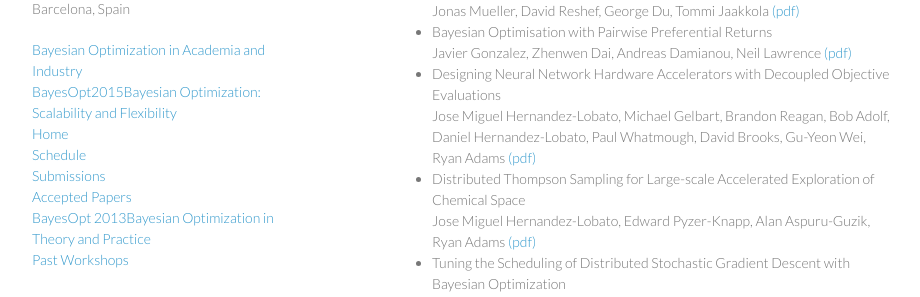
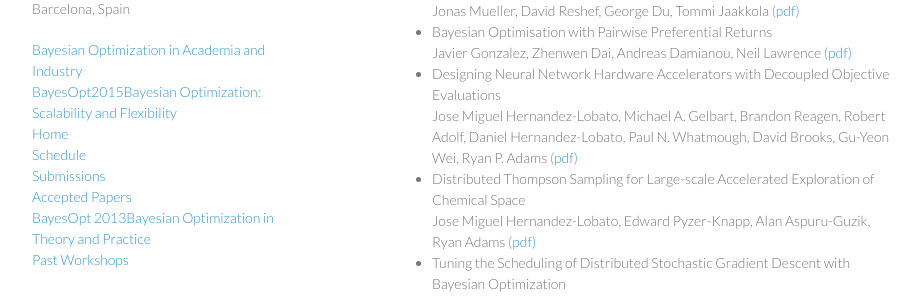
Before and after one commit to bayesopt/bayesopt.github.io, a Jekyll site: the page built from accepted.md, in a window 1280 px wide and 900 px high, scrolled down 955 px. Shown: the part 153-450 px from the top of the window, without its empty margins (178-1098 px from the left). Built offline with Jekyll 4.4.1, drawn with Linux system fonts in a browser that asks for light colours.

```diff
--- a/accepted.md
+++ b/accepted.md
@@ -65,7 +65,7 @@ previous workshops [look here](/past/).
   Javier Gonzalez, Zhenwen Dai, Andreas Damianou, Neil Lawrence
   [(pdf)](/papers/2016/Gonzalez.pdf)
 - Designing Neural Network Hardware Accelerators with Decoupled Objective Evaluations<br>
-  Jose Miguel Hernandez-Lobato, Michael Gelbart, Brandon Reagan, Bob Adolf, Daniel Hernandez-Lobato, Paul Whatmough, David Brooks, Gu-Yeon Wei, Ryan Adams
+  Jose Miguel Hernandez-Lobato, Michael A. Gelbart, Brandon Reagen, Robert Adolf, Daniel Hernandez-Lobato, Paul N. Whatmough, David Brooks, Gu-Yeon Wei, Ryan P. Adams
   [(pdf)](/papers/2016/Lobato.pdf)
 - Distributed Thompson Sampling for Large-scale Accelerated Exploration of Chemical Space<br>
   Jose Miguel Hernandez-Lobato, Edward Pyzer-Knapp, Alan Aspuru-Guzik, Ryan Adams
```
Also changed, not shown: 1 other file.
